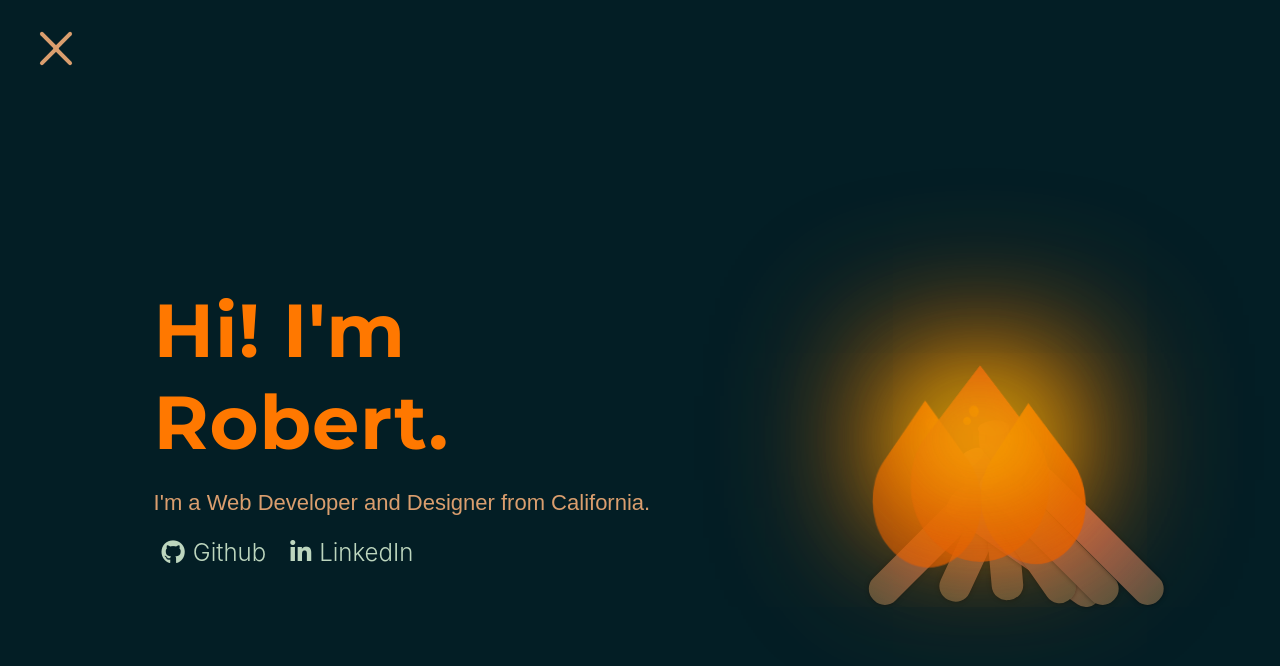
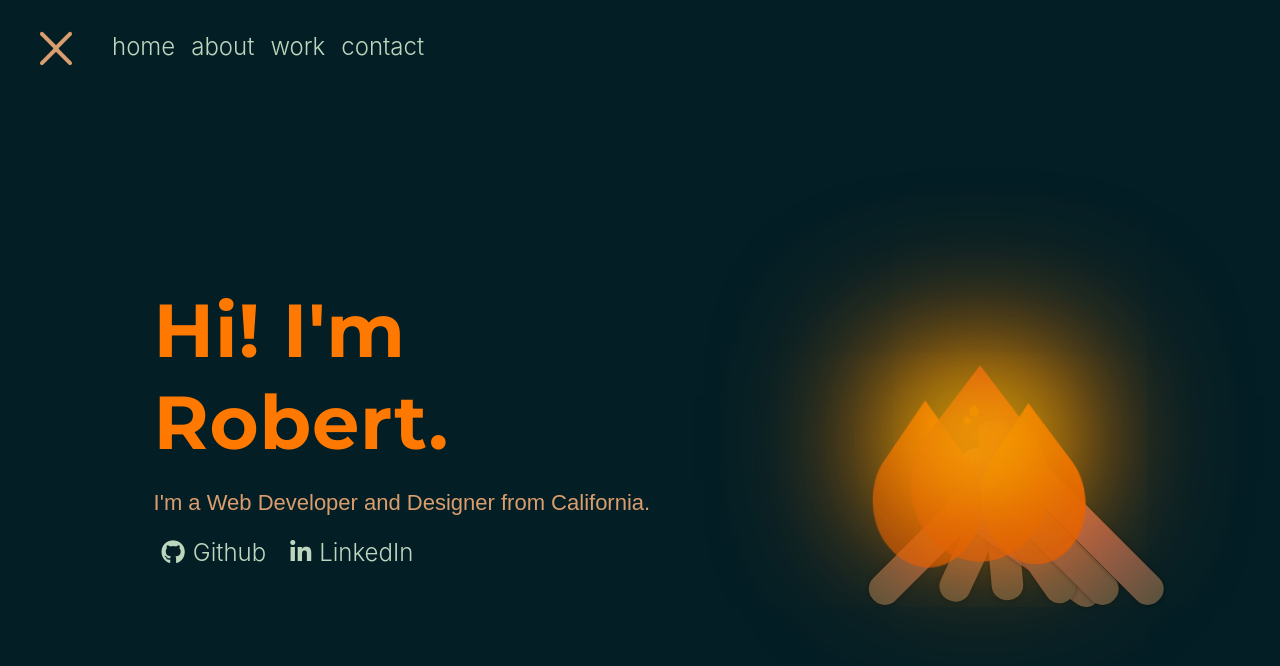
Before and after one commit to rschm007/portfolio_v3, a React (Create React App) app: page / in a window 1280 px wide. Both pictures are taken after a click on the element 56 px from the left and 60 px from the top of the page. Shown: the top 666 px of the page. Built offline with nearby package versions, Linux system fonts and the light colour scheme.

Commit message:
nav menu

```diff
--- a/src/components/Navigation/index.js
+++ b/src/components/Navigation/index.js
@@ -1,4 +1,5 @@
 import { useState } from "react";
+import LinkButton from "../LinkButton";
 
 import Wrapper from "../Wrapper";
 
@@ -16,6 +17,12 @@ const Navigation = (props) => {
           <span />
           <span />
         </div>
+        <div className="nav_menu">
+            <LinkButton class="nav_link" href="/home" content="home" />
+            <LinkButton class="nav_link" href="/about" content="about" />
+            <LinkButton class="nav_link" href="/work" content="work" />
+            <LinkButton class="nav_link" href="/contact" content="contact" />
+        </div>
       </Wrapper>
     </nav>
   );
--- a/src/styles/_mixins.scss
+++ b/src/styles/_mixins.scss
@@ -132,3 +132,7 @@
   -webkit-filter: $parameter;
   filter: $parameter;
 }
+
+@mixin hoverBrighten($brightness: 125%) {
+  filter: brightness($brightness);
+}
--- a/src/styles/components/linkButton.scss
+++ b/src/styles/components/linkButton.scss
@@ -5,11 +5,16 @@
 
   a {
     @include flex($direction: center);
-        @include font($color: $moonSilver, $size: 24px, $weight: 300, $decoration: none);
+    @include font(
+      $color: $moonSilver,
+      $size: 24px,
+      $weight: 300,
+      $decoration: none
+    );
 
     &:before {
-            @include width-height($width: 110px, $height: 2px);
-            @include transition;
+      @include width-height($width: 105px, $height: 2px);
+      @include transition($time-in: 0.25s);
       position: absolute;
       opacity: 0;
       margin-top: 2.8rem;
@@ -19,6 +24,8 @@
     }
 
     &:hover {
+      @include hoverBrighten();
+
       i {
         @include transition;
         @include transform(scale(1.2));
@@ -29,7 +36,6 @@
         opacity: 1;
       }
     }
-
   }
 
   i {
--- a/src/styles/components/navigation.scss
+++ b/src/styles/components/navigation.scss
@@ -14,6 +14,10 @@ nav {
       @include transform(rotate(0deg));
       @include transition($time-in: 0.5s);
       cursor: pointer;
+
+      &:hover span {
+        @include hoverBrighten();
+      }
 
       span {
         @include width-height($width: 50%, $height: 0.25rem);
@@ -85,5 +89,41 @@ nav {
         }
       }
     }
+
+    .nav_menu {
+      @include flex($direction: row);
+      @include transition($time-in: 0.25s, $time-out: 0.25s);
+      position: absolute;
+      top: 0;
+      left: 4rem;
+      opacity: 0;
+    }
+
+    &.true .nav_menu {
+      opacity: 1;
+
+      .link_button:hover {
+        a:before {
+          left: 12px;
+        }
+
+        &:nth-child(1),
+        &:nth-child(2) {
+          a:before {
+            @include width-height($width: 60px, $height: 2px);
+          }
+        }
+        &:nth-child(3) {
+          a:before {
+            @include width-height($width: 50px, $height: 2px);
+          }
+        }
+        &:nth-child(4) {
+          a:before {
+            @include width-height($width: 75px, $height: 2px);
+          }
+        }
+      }
+    }
   }
 }
```
Lines whose indentation alone changed are shown as unchanged.
